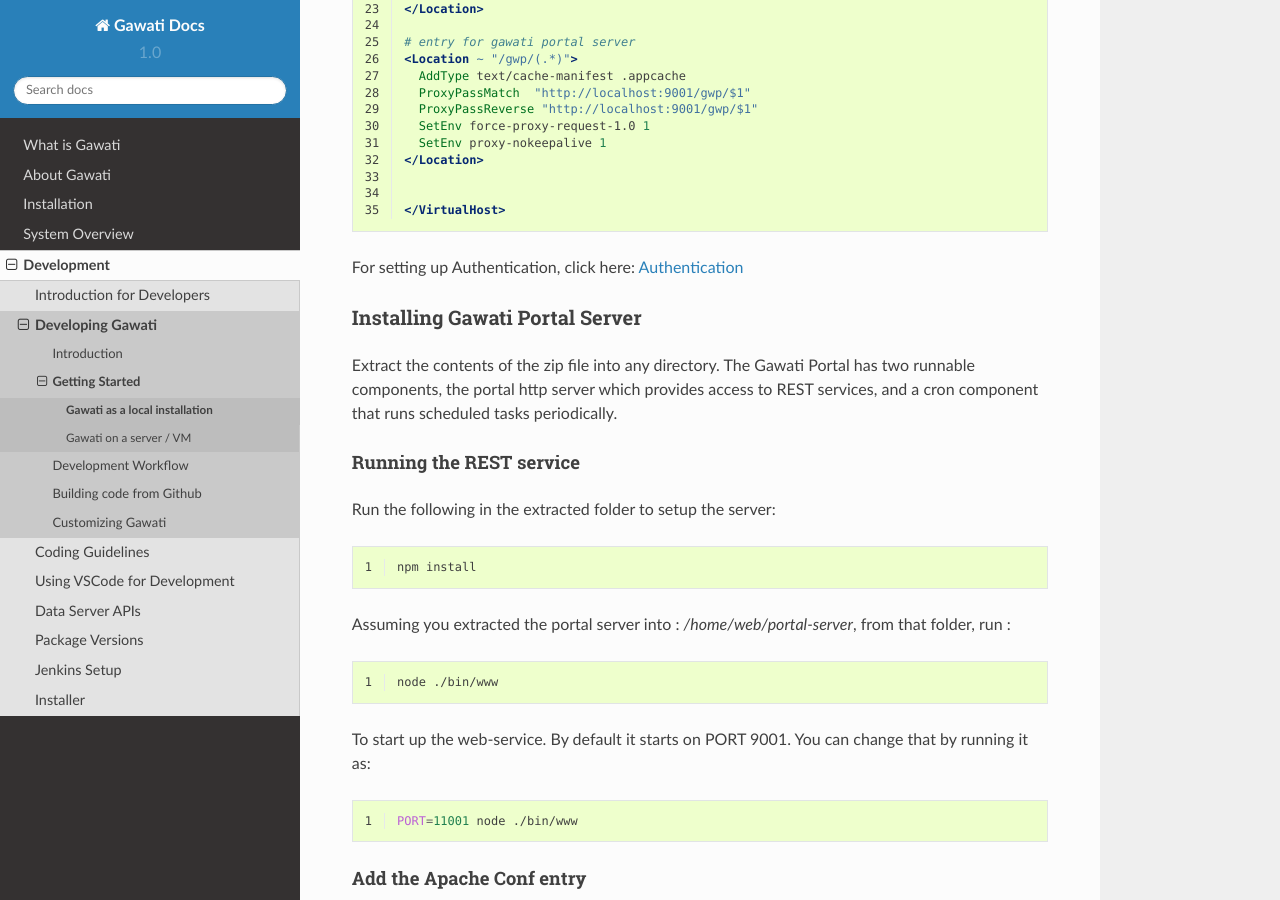
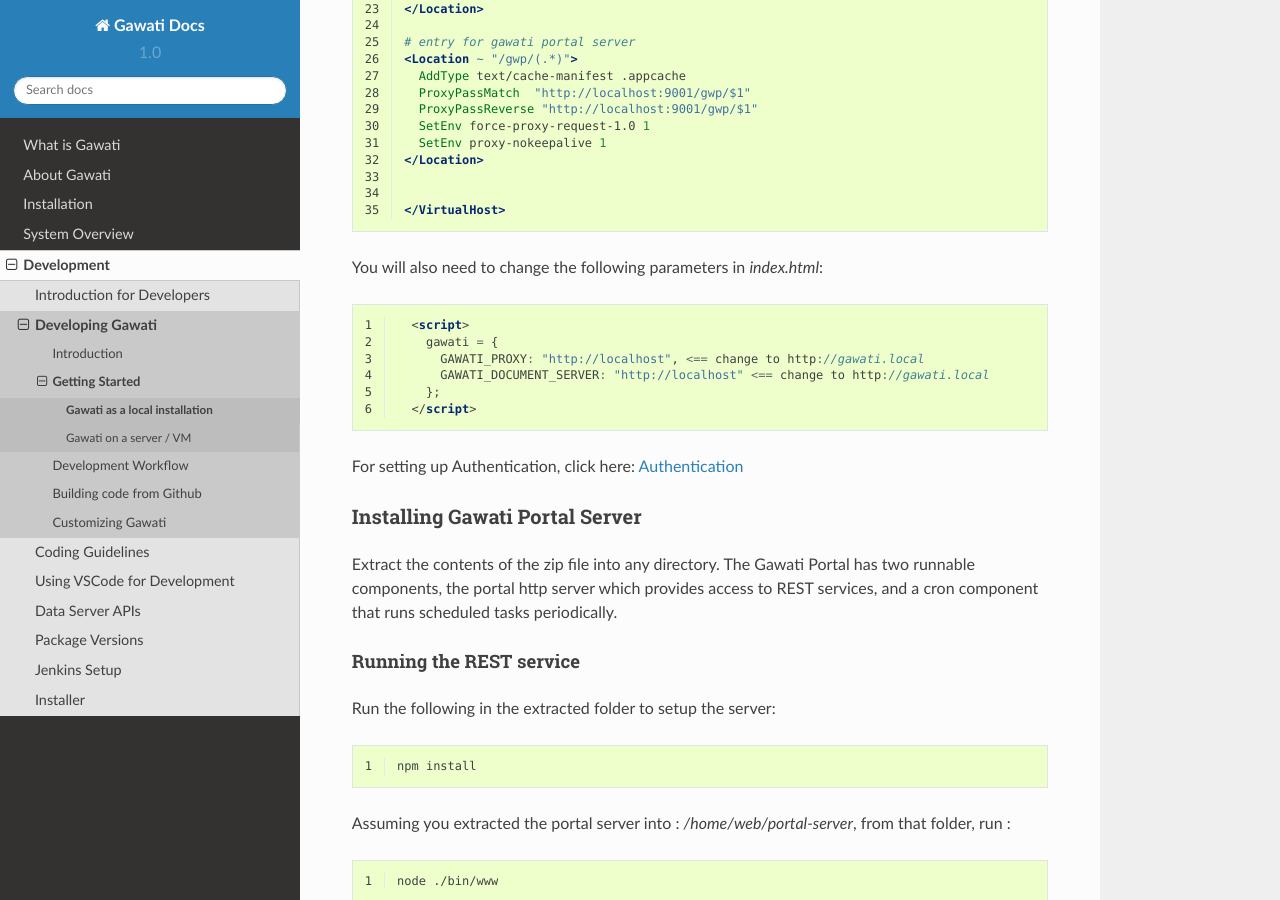
Before and after one commit to gawati/gawati-docs, a Sphinx documentation site: the page built from docs/source/development/dev-env-local.rst, in a window 1280 px wide and 900 px high, scrolled down 7368 px. Built offline with Sphinx 7.4.7 and the Read the Docs theme 2.0.0, drawn with Linux system fonts in a browser that asks for light colours.

Commit message:
Adding additional comment on production mode

```diff
--- a/docs/source/development/dev-env-local.rst
+++ b/docs/source/development/dev-env-local.rst
@@ -245,6 +245,18 @@ The advantage of using something like a `gawati.local` pseudonym is that you can
 
   </VirtualHost>
 
+You will also need to change the following parameters in `index.html`:
+
+.. code-block:: html
+  :linenos:
+
+    <script>
+      gawati = {
+        GAWATI_PROXY: "http://localhost", <== change to http://gawati.local
+        GAWATI_DOCUMENT_SERVER: "http://localhost" <== change to http://gawati.local
+      };
+    </script>
+
 
 For setting up Authentication, click here:  :doc:`Authentication <./authentication>`
 
```
